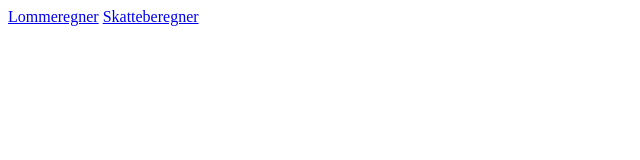
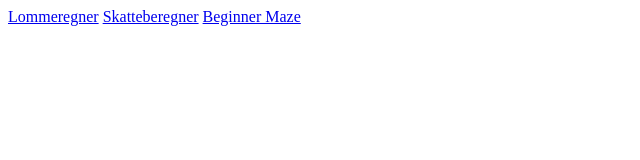
Before and after one commit to melsted/afleveringer, a plain HTML site: page index.html in a window 1280 px wide. Shown: the whole page, without its empty margins (0-640 px from the left). Drawn offline with Linux system fonts and the light colour scheme.

Commit message:
Beginner maze update

```diff
--- a/index.html
+++ b/index.html
@@ -11,6 +11,7 @@
     <nav>
         <a href="lommeregner/calculator.html">Lommeregner</a>
         <a href="skatteberegner/index.html">Skatteberegner</a>
+        <a href="../spil/maze/game.html">Beginner Maze</a>
     </nav>
 
 </body>
```
